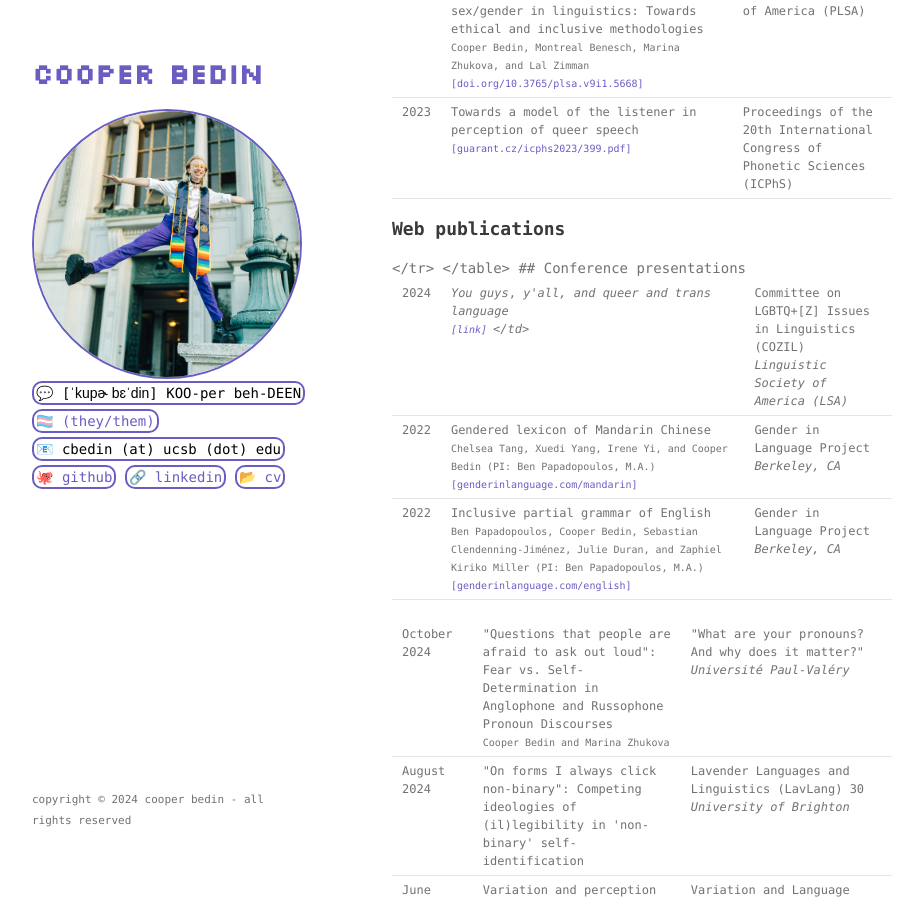
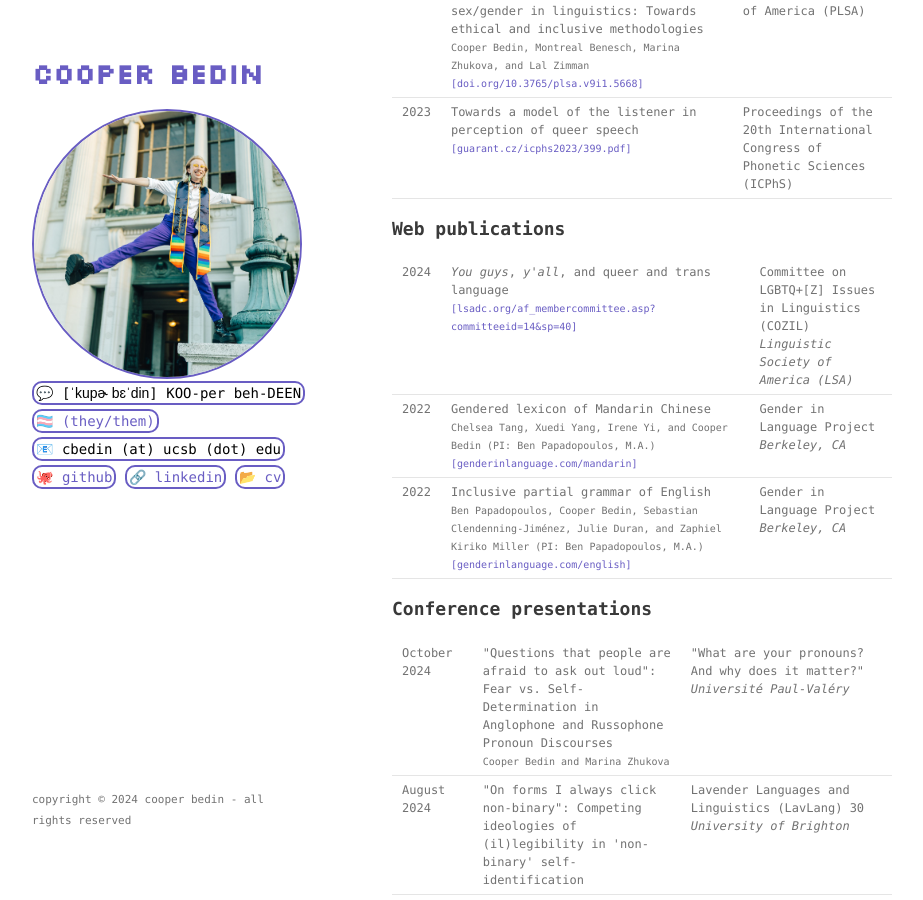
Before and after one commit to cbedin/cbedin.github.io, a Jekyll site: the page built from cv.md, in a window 1280 px wide and 900 px high, scrolled down 2011 px. Shown: the whole window, without its empty margins (178-1101 px from the left). Built offline with Jekyll 4.4.1, drawn with Linux system fonts in a browser that asks for light colours; some of the changed text lies outside the part shown.

Commit message:
should actually fix cozil formatting

```diff
--- a/cv.md
+++ b/cv.md
@@ -217,9 +217,9 @@ layout: default
 <tr>
     <td>2024</td>
     <td>
-    <i>You guys</i>, <i>y'all, and queer and trans language<br>
+    <i>You guys</i>, <i>y'all</i>, and queer and trans language<br>
     <span class="subtext">
-    <a href="https://www.lsadc.org/af_membercommittee.asp?committeeid=14&sp=40" target="_blank">[link]</a>
+    <a href="https://www.lsadc.org/af_membercommittee.asp?committeeid=14&sp=40" target="_blank">[lsadc.org/af_membercommittee.asp?committeeid=14&sp=40]</a>
     </span>
     </td>
     <td>
```
